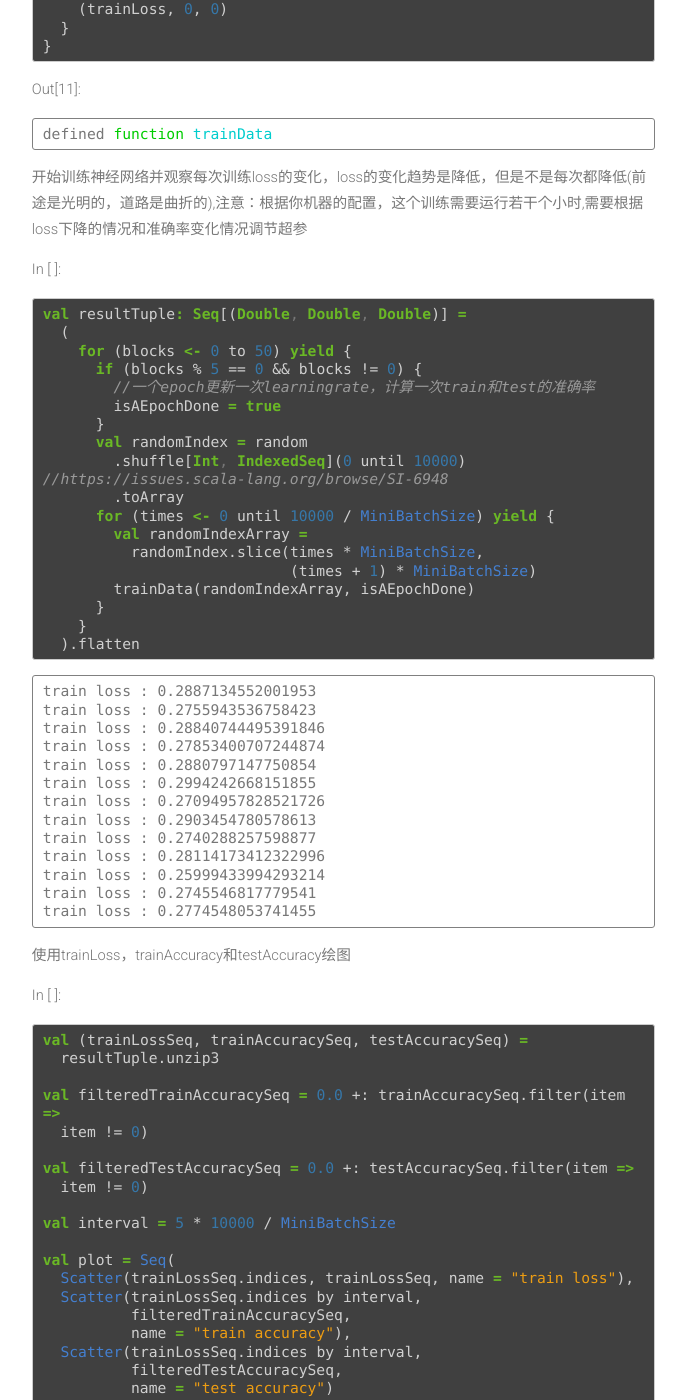
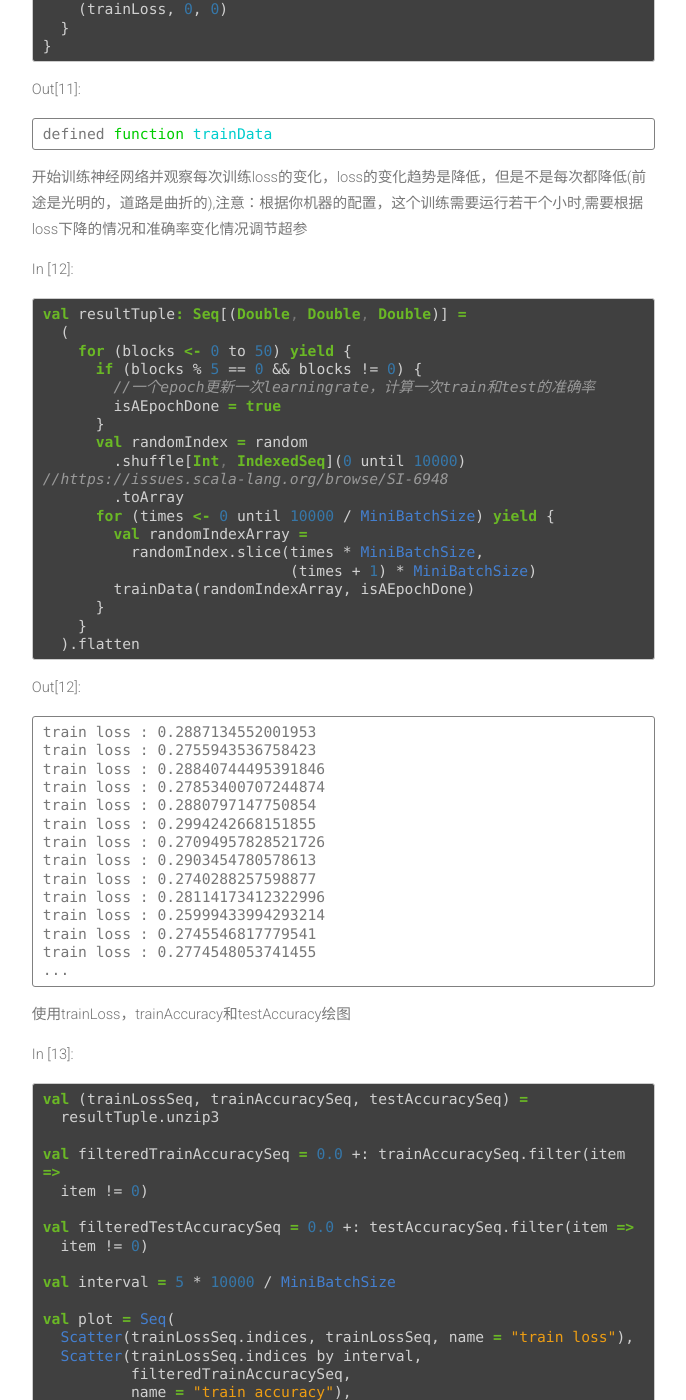
Before and after one commit to ThoughtWorksInc/DeepLearning.scala, a Jekyll site: the page built from demo/CNNs.html, in a window 1280 px wide and 1400 px high, scrolled down 10872 px. Shown: the whole window, without its empty margins (387-1073 px from the left). Built offline with Jekyll 4.4.1, drawn with Linux system fonts in a browser that asks for light colours; nearby versions of some CDN libraries; comment, search, counter and statistics services are not loaded.

Commit message:
Automatically generate the html from ipynb.

```diff
--- a/demo/CNNs.html
+++ b/demo/CNNs.html
@@ -850,7 +850,7 @@ SLF4J: See http://www.slf4j.org/codes.html#StaticLoggerBinder for further detail
 </div>
 <div class="cell border-box-sizing code_cell rendered">
 <div class="input">
-<div class="prompt input_prompt">In&nbsp;[&nbsp;]:</div>
+<div class="prompt input_prompt">In&nbsp;[12]:</div>
 <div class="inner_cell">
     <div class="input_area">
 <div class=" highlight hl-scala"><pre><span></span><span class="k">val</span> <span class="n">resultTuple</span><span class="k">:</span> <span class="kt">Seq</span><span class="o">[(</span><span class="kt">Double</span>, <span class="kt">Double</span>, <span class="kt">Double</span><span class="o">)]</span> <span class="k">=</span>
@@ -882,9 +882,11 @@ SLF4J: See http://www.slf4j.org/codes.html#StaticLoggerBinder for further detail
 
 
 <div class="output_area">
-<div class="prompt"></div>
+<div class="prompt output_prompt">Out[12]:</div>
 
-<div class="output_subarea output_stream output_stdout output_text">
+
+
+<div class="output_text output_subarea output_execute_result">
 <pre>train loss : 0.2887134552001953
 train loss : 0.2755943536758423
 train loss : 0.28840744495391846
@@ -898,8 +900,9 @@ train loss : 0.28114173412322996
 train loss : 0.25999433994293214
 train loss : 0.2745546817779541
 train loss : 0.2774548053741455
-</pre>
+...</pre>
 </div>
+
 </div>
 
 </div>
@@ -918,7 +921,7 @@ train loss : 0.2774548053741455
 </div>
 <div class="cell border-box-sizing code_cell rendered">
 <div class="input">
-<div class="prompt input_prompt">In&nbsp;[&nbsp;]:</div>
+<div class="prompt input_prompt">In&nbsp;[13]:</div>
 <div class="inner_cell">
     <div class="input_area">
 <div class=" highlight hl-scala"><pre><span></span><span class="k">val</span> <span class="o">(</span><span class="n">trainLossSeq</span><span class="o">,</span> <span class="n">trainAccuracySeq</span><span class="o">,</span> <span class="n">testAccuracySeq</span><span class="o">)</span> <span class="k">=</span>
@@ -1000,10 +1003,10 @@ train loss : 0.2774548053741455
 
 
 
-<div id="778b7858-bbb2-431e-bf40-16bf404156f0"></div>
+<div id="d43e4834-a539-49f2-b20e-44c3c5263c08"></div>
 <div class="output_subarea output_javascript ">
 <script type="text/javascript">
-var element = $('#778b7858-bbb2-431e-bf40-16bf404156f0');
+var element = $('#d43e4834-a539-49f2-b20e-44c3c5263c08');
 
 requirejs(["plotly"], function(Plotly) {
   (function () {
@@ -1023,7 +1026,7 @@ requirejs(["plotly"], function(Plotly) {
 </div>
 
 <div class="output_area">
-<div class="prompt output_prompt">Out[&nbsp;]:</div>
+<div class="prompt output_prompt">Out[13]:</div>
 
 
 
```
Also changed, not shown: 1 other file.
